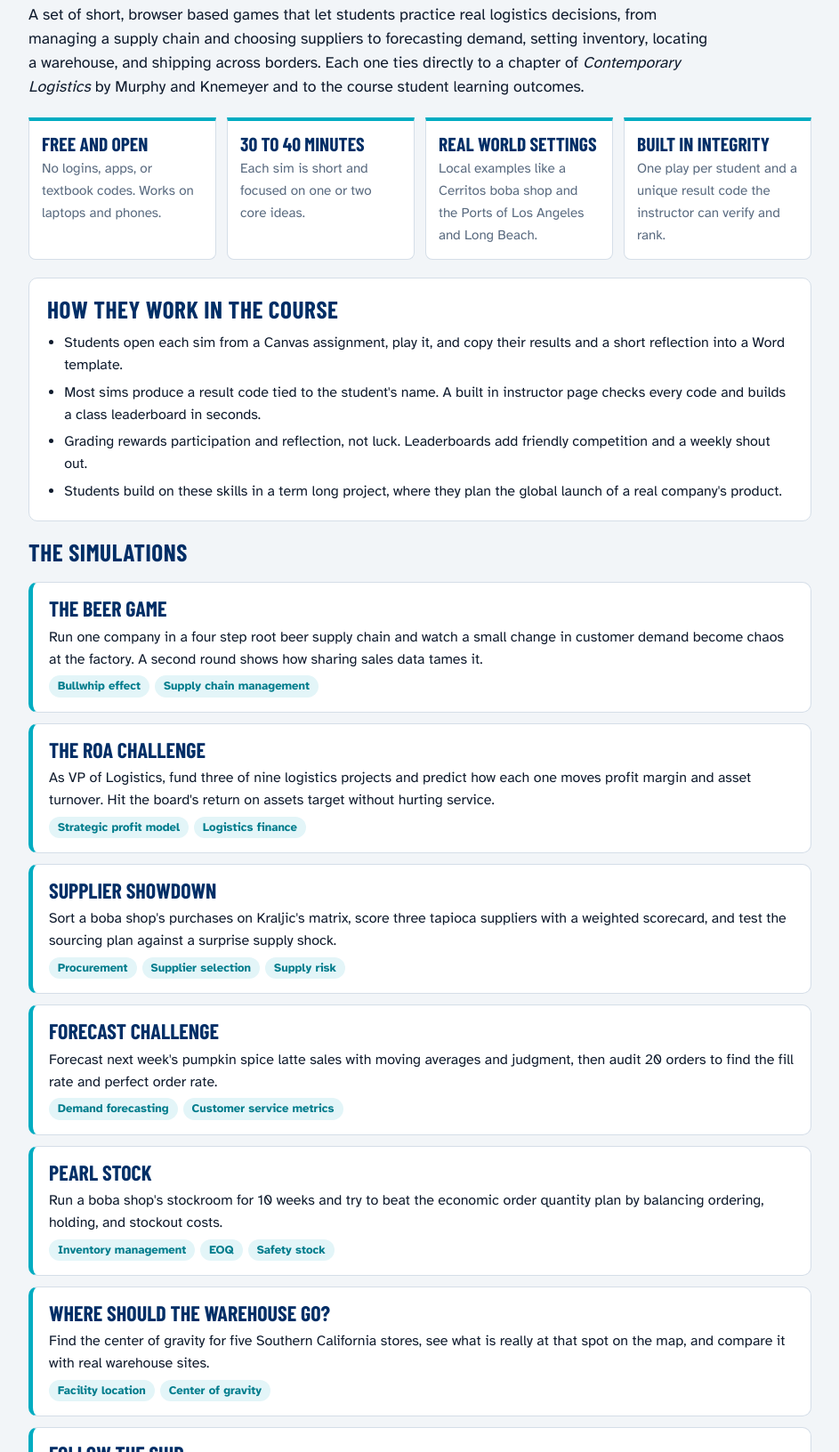
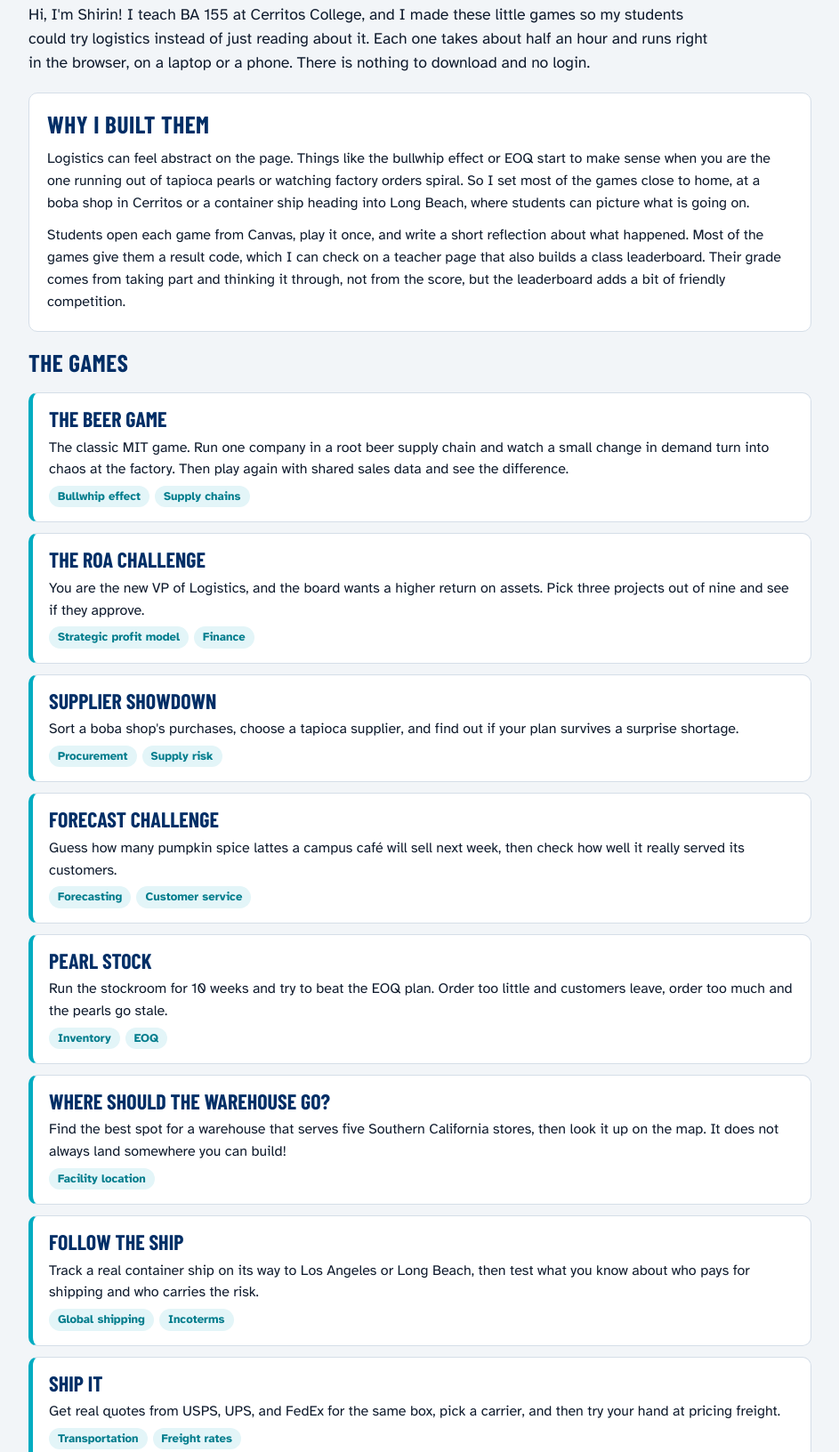
Before and after one commit to profshirin/ba155, a plain HTML site: page index.html in a window 1280 px wide. Shown: the part 154-1786 px from the top of the page at 89% size, without its empty margins (168-1111 px from the left). Drawn offline with nearby package versions, Linux system fonts and the light colour scheme.

Commit message:
Revise index.html content and structure
Updated the content to provide a more personal introduction and detailed explanation of the logistics simulations. Adjusted headings and rephrased sections for clarity and engagement.

```diff
--- a/index.html
+++ b/index.html
@@ -42,49 +42,38 @@ footer{color:var(--muted);font-size:.9rem;text-align:center}
 
   <div class="eyebrow">Cerritos College · BA 155 Introduction to Global Logistics</div>
   <h1>Logistics simulations</h1>
-  <p class="lead">A set of short, browser based games that let students practice real logistics decisions, from managing a supply chain and choosing suppliers to forecasting demand, setting inventory, locating a warehouse, and shipping across borders. Each one ties directly to a chapter of <em>Contemporary Logistics</em> by Murphy and Knemeyer and to the course student learning outcomes.</p>
+  <p class="lead">Hi, I'm Shirin! I teach BA 155 at Cerritos College, and I made these little games so my students could try logistics instead of just reading about it. Each one takes about half an hour and runs right in the browser, on a laptop or a phone. There is nothing to download and no login.</p>
 
-  <div class="facts">
-    <div class="fact"><b>Free and open</b><span>No logins, apps, or textbook codes. Works on laptops and phones.</span></div>
-    <div class="fact"><b>30 to 40 minutes</b><span>Each sim is short and focused on one or two core ideas.</span></div>
-    <div class="fact"><b>Real world settings</b><span>Local examples like a Cerritos boba shop and the Ports of Los Angeles and Long Beach.</span></div>
-    <div class="fact"><b>Built in integrity</b><span>One play per student and a unique result code the instructor can verify and rank.</span></div>
+  <div class="panel">
+    <h2>Why I built them</h2>
+    <p>Logistics can feel abstract on the page. Things like the bullwhip effect or EOQ start to make sense when you are the one running out of tapioca pearls or watching factory orders spiral. So I set most of the games close to home, at a boba shop in Cerritos or a container ship heading into Long Beach, where students can picture what is going on.</p>
+    <p>Students open each game from Canvas, play it once, and write a short reflection about what happened. Most of the games give them a result code, which I can check on a teacher page that also builds a class leaderboard. Their grade comes from taking part and thinking it through, not from the score, but the leaderboard adds a bit of friendly competition.</p>
+  </div>
+
+  <h2>The games</h2>
+  <div class="cards">
+    <a class="card" href="beer-game.html"><b>The Beer Game</b><span>The classic MIT game. Run one company in a root beer supply chain and watch a small change in demand turn into chaos at the factory. Then play again with shared sales data and see the difference.</span><span class="tags"><span class="tag">Bullwhip effect</span><span class="tag">Supply chains</span></span></a>
+    <a class="card" href="roa-challenge.html"><b>The ROA Challenge</b><span>You are the new VP of Logistics, and the board wants a higher return on assets. Pick three projects out of nine and see if they approve.</span><span class="tags"><span class="tag">Strategic profit model</span><span class="tag">Finance</span></span></a>
+    <a class="card" href="supplier-showdown.html"><b>Supplier Showdown</b><span>Sort a boba shop's purchases, choose a tapioca supplier, and find out if your plan survives a surprise shortage.</span><span class="tags"><span class="tag">Procurement</span><span class="tag">Supply risk</span></span></a>
+    <a class="card" href="forecast-challenge.html"><b>Forecast Challenge</b><span>Guess how many pumpkin spice lattes a campus café will sell next week, then check how well it really served its customers.</span><span class="tags"><span class="tag">Forecasting</span><span class="tag">Customer service</span></span></a>
+    <a class="card" href="pearl-stock.html"><b>Pearl Stock</b><span>Run the stockroom for 10 weeks and try to beat the EOQ plan. Order too little and customers leave, order too much and the pearls go stale.</span><span class="tags"><span class="tag">Inventory</span><span class="tag">EOQ</span></span></a>
+    <a class="card" href="warehouse-locator.html"><b>Where Should the Warehouse Go?</b><span>Find the best spot for a warehouse that serves five Southern California stores, then look it up on the map. It does not always land somewhere you can build!</span><span class="tags"><span class="tag">Facility location</span></span></a>
+    <a class="card" href="follow-the-ship.html"><b>Follow the Ship</b><span>Track a real container ship on its way to Los Angeles or Long Beach, then test what you know about who pays for shipping and who carries the risk.</span><span class="tags"><span class="tag">Global shipping</span><span class="tag">Incoterms</span></span></a>
+    <a class="card" href="ship-it.html"><b>Ship It</b><span>Get real quotes from USPS, UPS, and FedEx for the same box, pick a carrier, and then try your hand at pricing freight.</span><span class="tags"><span class="tag">Transportation</span><span class="tag">Freight rates</span></span></a>
   </div>
 
   <div class="panel">
-    <h2>How they work in the course</h2>
-    <ul>
-      <li>Students open each sim from a Canvas assignment, play it, and copy their results and a short reflection into a Word template.</li>
-      <li>Most sims produce a result code tied to the student's name. A built in instructor page checks every code and builds a class leaderboard in seconds.</li>
-      <li>Grading rewards participation and reflection, not luck. Leaderboards add friendly competition and a weekly shout out.</li>
-      <li>Students build on these skills in a term long project, where they plan the global launch of a real company's product.</li>
-    </ul>
-  </div>
-
-  <h2>The simulations</h2>
-  <div class="cards">
-    <a class="card" href="beer-game.html"><b>The Beer Game</b><span>Run one company in a four step root beer supply chain and watch a small change in customer demand become chaos at the factory. A second round shows how sharing sales data tames it.</span><span class="tags"><span class="tag">Bullwhip effect</span><span class="tag">Supply chain management</span></span></a>
-    <a class="card" href="roa-challenge.html"><b>The ROA Challenge</b><span>As VP of Logistics, fund three of nine logistics projects and predict how each one moves profit margin and asset turnover. Hit the board's return on assets target without hurting service.</span><span class="tags"><span class="tag">Strategic profit model</span><span class="tag">Logistics finance</span></span></a>
-    <a class="card" href="supplier-showdown.html"><b>Supplier Showdown</b><span>Sort a boba shop's purchases on Kraljic's matrix, score three tapioca suppliers with a weighted scorecard, and test the sourcing plan against a surprise supply shock.</span><span class="tags"><span class="tag">Procurement</span><span class="tag">Supplier selection</span><span class="tag">Supply risk</span></span></a>
-    <a class="card" href="forecast-challenge.html"><b>Forecast Challenge</b><span>Forecast next week's pumpkin spice latte sales with moving averages and judgment, then audit 20 orders to find the fill rate and perfect order rate.</span><span class="tags"><span class="tag">Demand forecasting</span><span class="tag">Customer service metrics</span></span></a>
-    <a class="card" href="pearl-stock.html"><b>Pearl Stock</b><span>Run a boba shop's stockroom for 10 weeks and try to beat the economic order quantity plan by balancing ordering, holding, and stockout costs.</span><span class="tags"><span class="tag">Inventory management</span><span class="tag">EOQ</span><span class="tag">Safety stock</span></span></a>
-    <a class="card" href="warehouse-locator.html"><b>Where Should the Warehouse Go?</b><span>Find the center of gravity for five Southern California stores, see what is really at that spot on the map, and compare it with real warehouse sites.</span><span class="tags"><span class="tag">Facility location</span><span class="tag">Center of gravity</span></span></a>
-    <a class="card" href="follow-the-ship.html"><b>Follow the Ship</b><span>Track a real container ship headed to Los Angeles or Long Beach, then take on a timed showdown on who pays and who carries the risk under Incoterms.</span><span class="tags"><span class="tag">International logistics</span><span class="tag">Ocean shipping</span><span class="tag">Incoterms</span></span></a>
-    <a class="card" href="ship-it.html"><b>Ship It</b><span>Price the same box with USPS, UPS, and FedEx, chart cost against speed, and score the carriers. Then price LTL freight and pick the right transportation mode at the dispatcher's desk.</span><span class="tags"><span class="tag">Transportation management</span><span class="tag">Carrier selection</span><span class="tag">Freight rates</span></span></a>
-  </div>
-
-  <div class="panel">
-    <h2>Trying them out</h2>
-    <p>Feel free to play any simulation. Each one allows one play per browser so students cannot replay for a better score. To look around more than once, open the page in a private or incognito window.</p>
+    <h2>Want to try one?</h2>
+    <p>Please do! Each game only lets you play once in the same browser, so students can't keep replaying for a better score. If you want to play again, just open it in a private or incognito window.</p>
   </div>
 
   <div class="panel contact">
-    <h2>About the instructor</h2>
-    <p>These simulations were designed and built by <strong>Prof. Shirin Shahsavand</strong> for BA 155 Introduction to Global Logistics at Cerritos College. I would love to hear your feedback, or talk about adapting them for other business courses.</p>
-    <p>Email <a href="mailto:sshahsavand@cerritos.edu">sshahsavand@cerritos.edu</a></p>
+    <h2>Say hello</h2>
+    <p>I would love to hear what you think, and I am always happy to share these or help adapt them for another class. Feel free to reach out anytime.</p>
+    <p><strong>Shirin Shahsavand</strong> · <a href="mailto:sshahsavand@cerritos.edu">sshahsavand@cerritos.edu</a></p>
   </div>
 
-  <footer>Cerritos College · Business Administration · 2026</footer>
+  <footer>Cerritos College · Business Administration</footer>
 </div>
 </body>
 </html>
```
